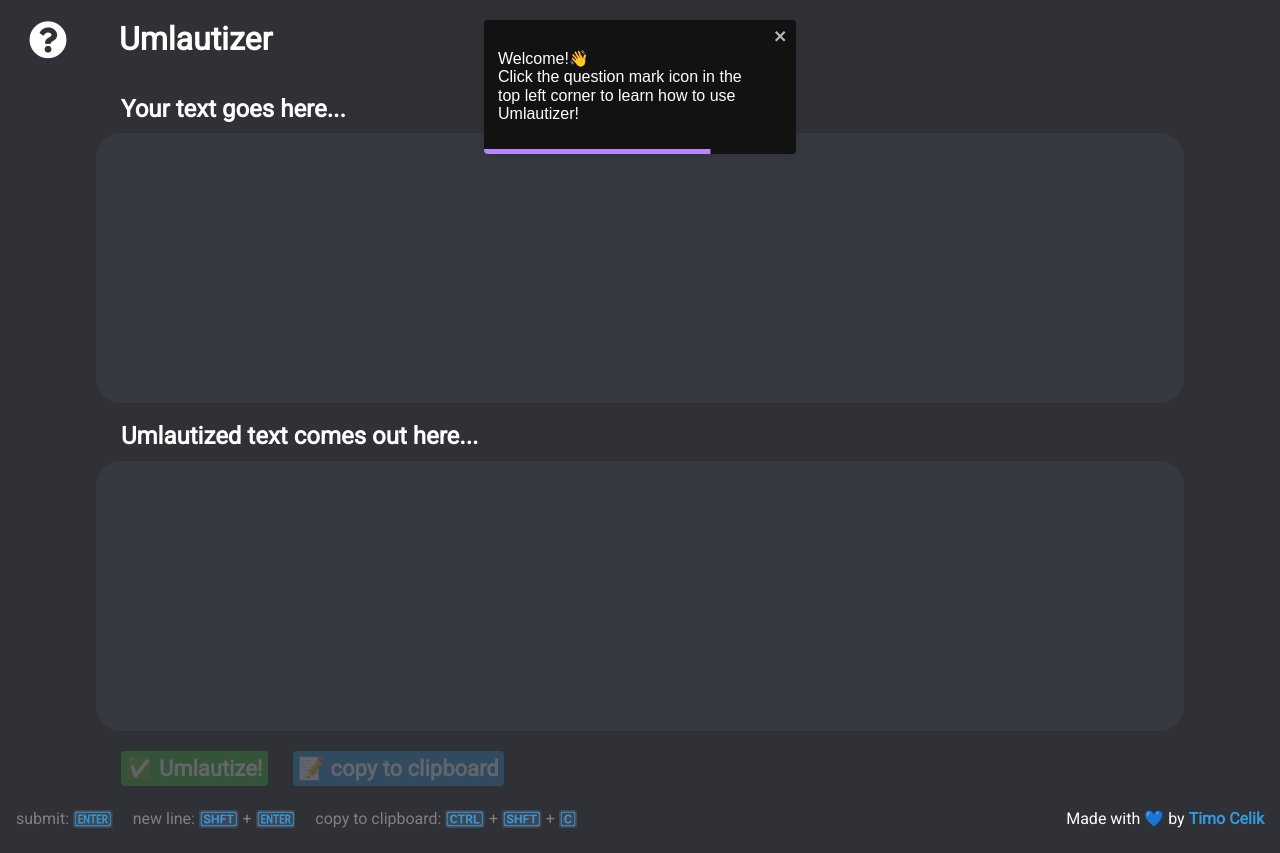
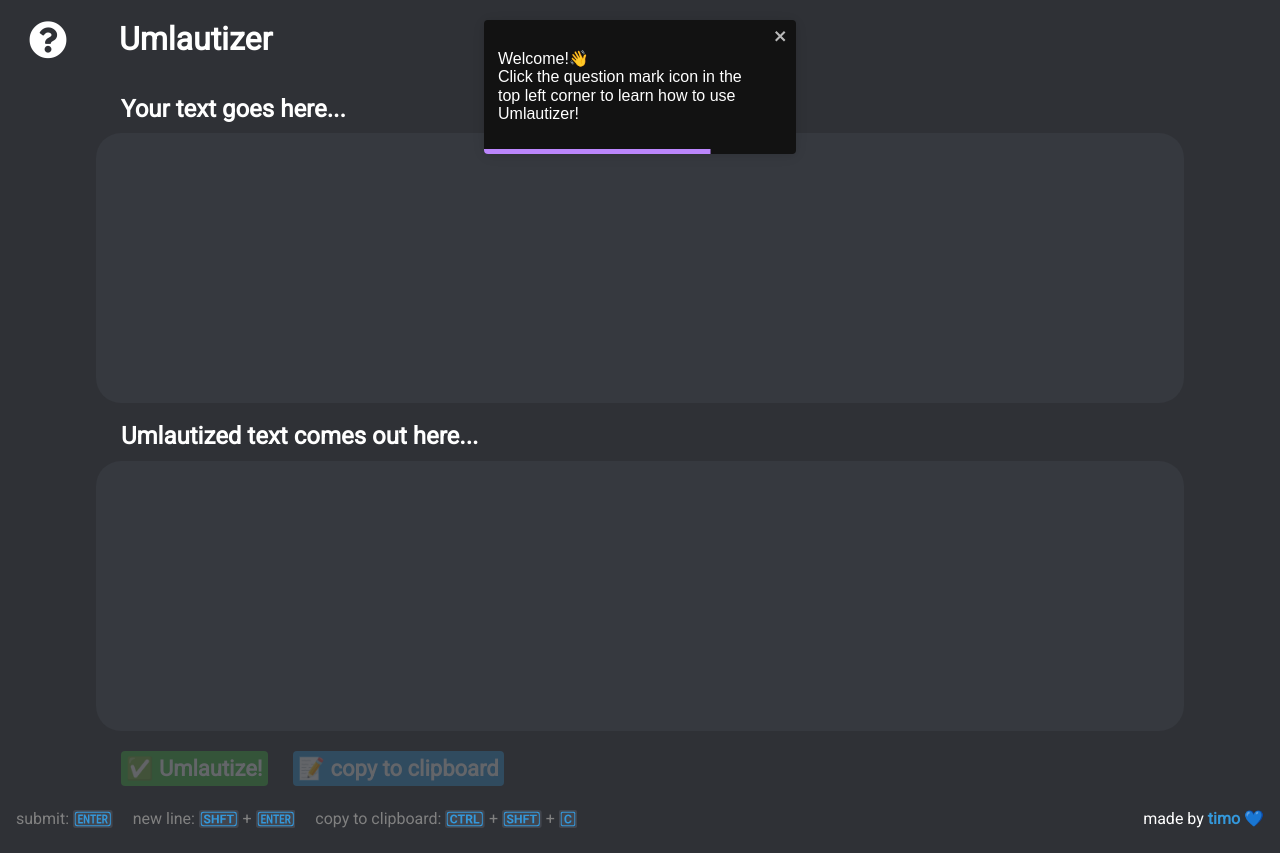
Before and after one commit to timometin/umlautizer, a React (Create React App) app: page / in a window 1280 px wide. Built offline with nearby package versions, Linux system fonts and the light colour scheme.

Commit message:
update Footer.jsx
change website author link destination and text

```diff
--- a/src/components/Footer.jsx
+++ b/src/components/Footer.jsx
@@ -7,7 +7,7 @@
   return (
     <footer className="footer">
       <div className="footer-item">
-        <p>Made with 💙 by <a target="_blank" rel="noreferrer" href="https://twitter.com/CelikTimo">Timo Celik</a></p>
+        <p>made by <a target="_blank" rel="noreferrer" href="https://github.com/timometin">timo 💙</a></p>
       </div>
       <div className="footer-item">
         <div className="shortcuts">
```
